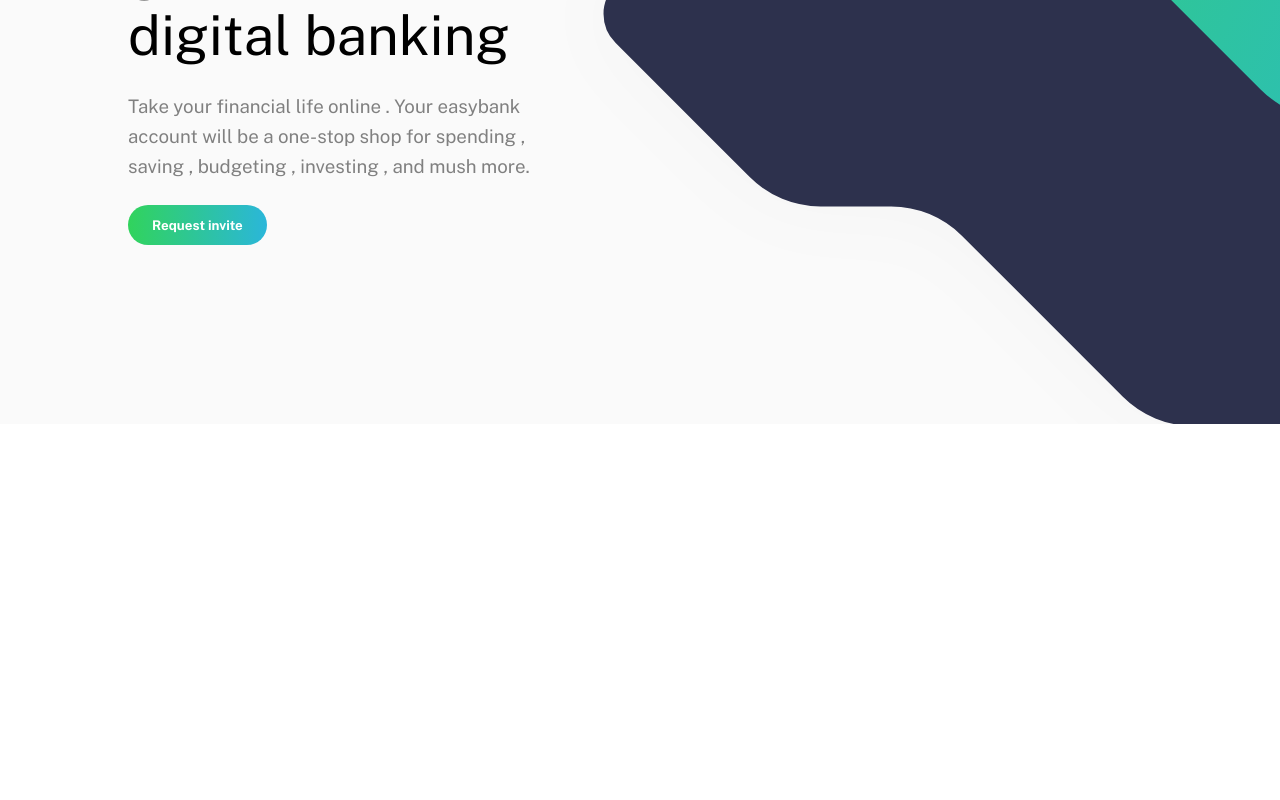
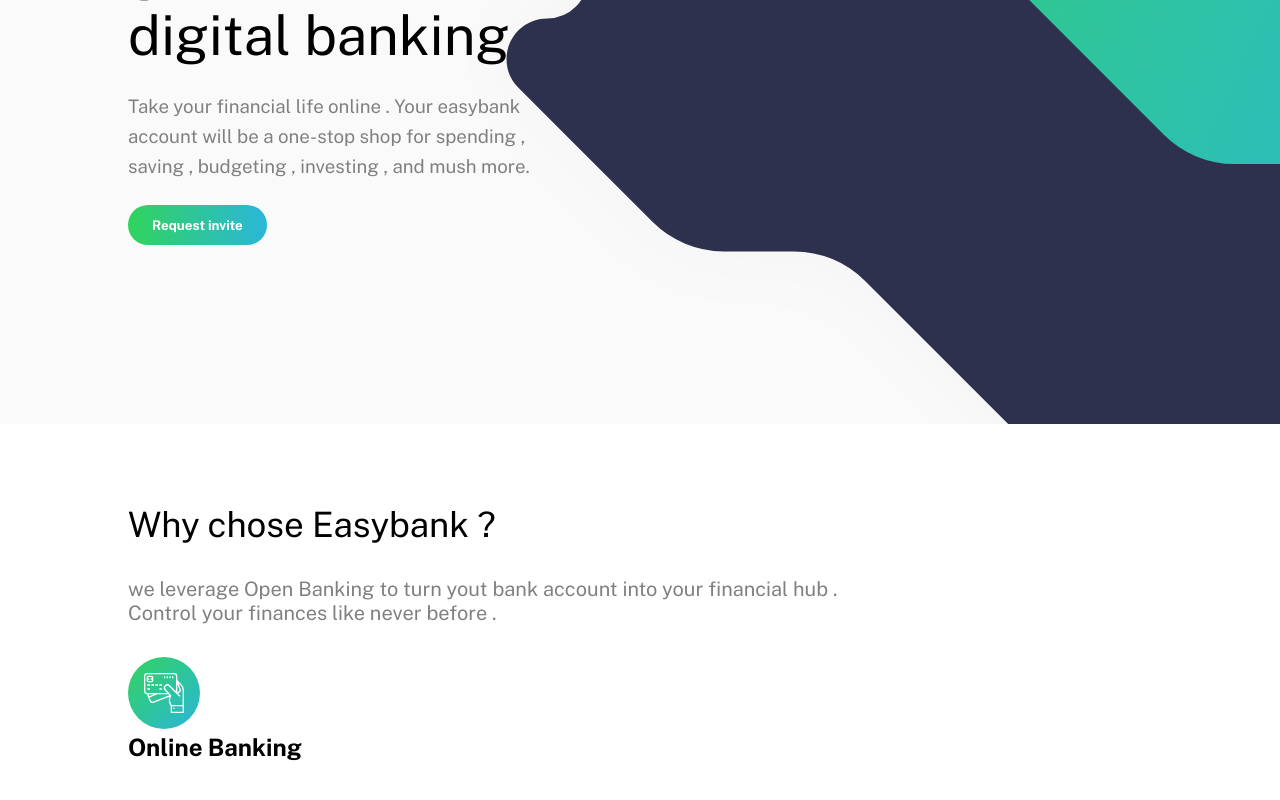
Before and after one commit to Dhia-Ben-Hamouda/Frontend-Mentor-Easybank, a React (Create React App) app: page / in a window 1280 px wide. Shown: the part 376-1176 px from the top of the page. Before the commit the page ends 800 px from the top, so only its background shows below. Built offline with nearby package versions, Linux system fonts and the light colour scheme.

Commit message:
more work on about section

```diff
--- /dev/null
+++ b/src/components/About.jsx
@@ -0,0 +1,24 @@
+import React from "react";
+import img1 from "./images/icon-online.svg";
+import img2 from "./images/icon-budgeting.svg";
+
+const About = ()=>{
+  return(
+    <>
+      <section id="about">
+        <h1>Why chose Easybank ?</h1>
+        <h3>we leverage Open Banking to turn yout bank account into your financial hub . <br/>
+        Control your finances like never before .
+        </h3>
+        <div className="container">
+          <div className="item">
+            <img src={img1} alt="" />
+            <h2>Online Banking</h2>
+          </div>
+        </div>
+      </section>
+    </>
+  )
+}
+
+export default About;
--- a/src/components/App.jsx
+++ b/src/components/App.jsx
@@ -1,6 +1,7 @@
 import React from "react";
 import Navbar from "./Navbar.jsx";
 import Home from "./Home.jsx";
+import About from "./About.jsx";
 import "./styles/styles.scss";
 
 const App = ()=>{
@@ -8,6 +9,7 @@
     <>
       <Navbar/>
       <Home/>
+      <About/>
     </>
   )
 }
--- /dev/null
+++ b/src/components/styles/_about.scss
@@ -0,0 +1,22 @@
+#about{
+  min-height: 70vh;
+  padding:5rem 10vw;
+  background: white;
+
+  h1{
+    font-weight: 400;
+    font-size: 35px;
+    margin-bottom: 2rem;
+  }
+
+  h3{
+    font-size: 20px;
+    font-weight: 400;
+    color: gray;
+    margin-bottom: 2rem;
+  }
+
+  .container{
+
+  }
+}
--- a/src/components/styles/_home.scss
+++ b/src/components/styles/_home.scss
@@ -22,8 +22,8 @@
 
       .svg{
         position: absolute;
-        bottom:-80px;
-
+        bottom:-125px;
+        right:-425px;
       }
     }
 
--- a/src/components/styles/styles.scss
+++ b/src/components/styles/styles.scss
@@ -16,3 +16,4 @@
 
 @import "./navbar.scss";
 @import "./home.scss";
+@import "./about.scss";
```
